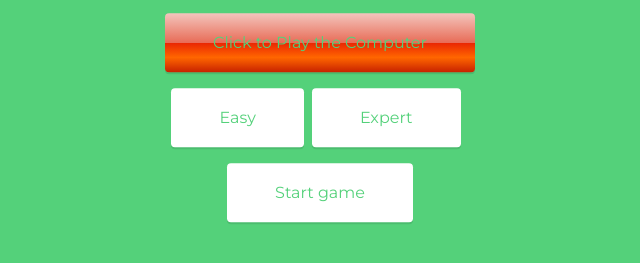
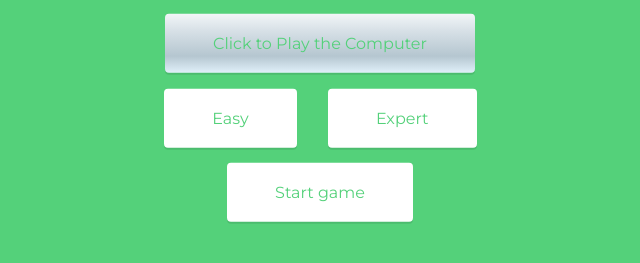
Before and after one commit to thebluecow/tic-tac-toe-v3, a plain HTML site: page index.html in a window 1280 px wide. Both pictures are taken after a click on the link "Click to Play the Computer". Shown: the part 431-694 px from the top of the page, without its empty margins (320-960 px from the left). Drawn offline with Linux system fonts and the light colour scheme.

Commit message:
css ai update
changed the color on the AI play and difficulty level buttons because
the red was like Christmas.

```diff
--- a/css/style.css
+++ b/css/style.css
@@ -154,12 +154,12 @@ h1 {
 
 /* Adding waaaaaaay down the CSS list to ensure this overwrites button class */
 .ai {
-	/* Permalink - use to edit and share this gradient: http://colorzilla.com/gradient-editor/#f3c5bd+0,e86c57+50,ea2803+51,ff6600+75,c72200+100;Red+Gloss */
-	background: rgb(243,197,189); /* Old browsers */
-	background: -moz-linear-gradient(top, rgba(243,197,189,1) 0%, rgba(232,108,87,1) 50%, rgba(234,40,3,1) 51%, rgba(255,102,0,1) 75%, rgba(199,34,0,1) 100%); /* FF3.6-15 */
-	background: -webkit-linear-gradient(top, rgba(243,197,189,1) 0%,rgba(232,108,87,1) 50%,rgba(234,40,3,1) 51%,rgba(255,102,0,1) 75%,rgba(199,34,0,1) 100%); /* Chrome10-25,Safari5.1-6 */
-	background: linear-gradient(to bottom, rgba(243,197,189,1) 0%,rgba(232,108,87,1) 50%,rgba(234,40,3,1) 51%,rgba(255,102,0,1) 75%,rgba(199,34,0,1) 100%); /* W3C, IE10+, FF16+, Chrome26+, Opera12+, Safari7+ */
-	filter: progid:DXImageTransform.Microsoft.gradient( startColorstr='#f3c5bd', endColorstr='#c72200',GradientType=0 ); /* IE6-9 */
+	/* Permalink - use to edit and share this gradient: http://colorzilla.com/gradient-editor/#f2f6f8+0,d8e1e7+28,b5c6d0+72,e0eff9+100 */
+	background: rgb(242,246,248); /* Old browsers */
+	background: -moz-linear-gradient(top, rgba(242,246,248,1) 0%, rgba(216,225,231,1) 28%, rgba(181,198,208,1) 72%, rgba(224,239,249,1) 100%); /* FF3.6-15 */
+	background: -webkit-linear-gradient(top, rgba(242,246,248,1) 0%,rgba(216,225,231,1) 28%,rgba(181,198,208,1) 72%,rgba(224,239,249,1) 100%); /* Chrome10-25,Safari5.1-6 */
+	background: linear-gradient(to bottom, rgba(242,246,248,1) 0%,rgba(216,225,231,1) 28%,rgba(181,198,208,1) 72%,rgba(224,239,249,1) 100%); /* W3C, IE10+, FF16+, Chrome26+, Opera12+, Safari7+ */
+	filter: progid:DXImageTransform.Microsoft.gradient( startColorstr='#f2f6f8', endColorstr='#e0eff9',GradientType=0 ); /* IE6-9 */
 }
 
 #display-name {
@@ -171,7 +171,7 @@ h1 {
 }
 
 .skill {
-	margin: 0 .5em 1em 0;
+	margin: 0 .95em .95em 1em;
 	display: none;
 }
 
```
